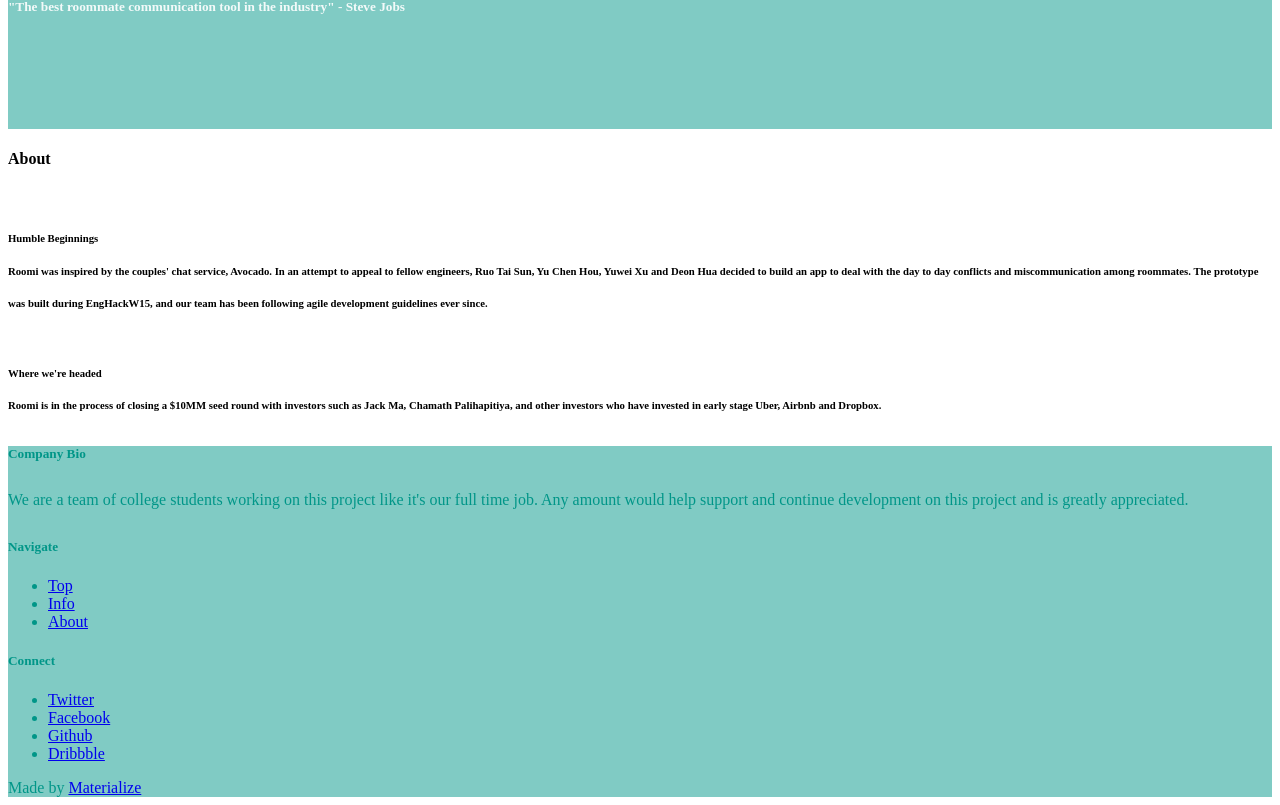
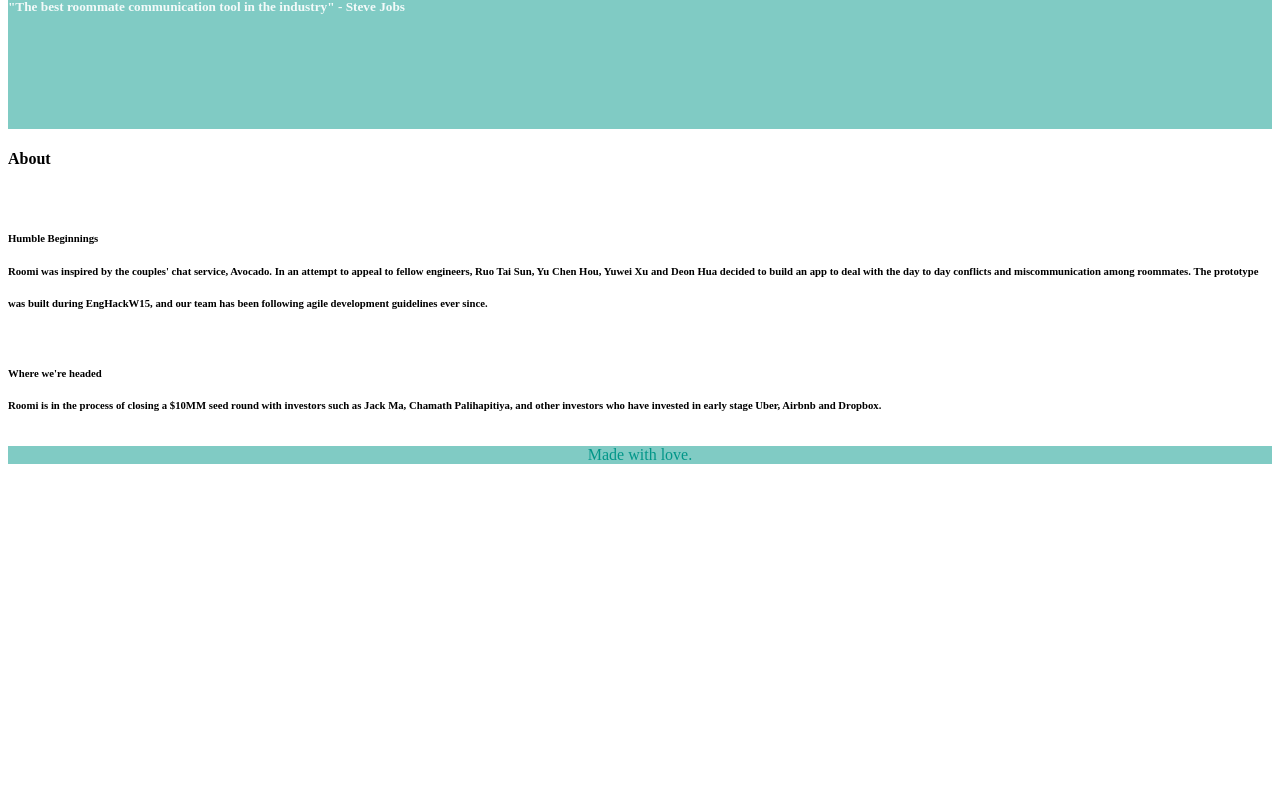
Before and after one commit to factorialLabs/Roomi, a plain HTML site: page client/landing/landing.ng.html in a window 1280 px wide. Shown: the part 1073-1878 px from the top of the page. After the commit the page ends 1545 px from the top, so only its background shows below. Drawn offline with Linux system fonts and the light colour scheme.

Commit message:
Landing Page.

```diff
--- a/client/landing/landing.ng.html
+++ b/client/landing/landing.ng.html
@@ -104,37 +104,12 @@
         </div>
     </div>
 
-  <footer class="page-footer">
-    <div class="container">
-      <div class="row">
-        <div class="col l6 s12">
-          <h5 class="teal-text darken-2">Company Bio</h5>
-          <p class="white-text ">We are a team of college students working on this project like it's our full time job. Any amount would help support and continue development on this project and is greatly appreciated.</p>
-
-
+    <footer class="page-footer" style="padding:0">
+        <div class=" footer-container footer-copyright">
+            <div class="container white-text">
+                <div class = "col s12" style="text-align:center">
+                    Made with love.
                 </div>
-        <div class="col l3 s12">
-          <h5 class="teal-text  darken-2">Navigate</h5>
-          <ul>
-            <li><a class="white-text" href="#!">Top</a></li>
-            <li><a class="white-text" href="#!">Info</a></li>
-            <li><a class="white-text" href="#!">About</a></li>
-          </ul>
-        </div>
-        <div class="col l3 s12">
-          <h5 class="teal-text  darken-2">Connect</h5>
-          <ul>
-            <li><a class="white-text" href="#!">Twitter</a></li>
-            <li><a class="white-text" href="#!">Facebook</a></li>
-            <li><a class="white-text" href="#!">Github</a></li>
-            <li><a class="white-text" href="#!">Dribbble</a></li>
-          </ul>
-        </div>
-      </div>
-    </div>
-    <div class=" footer-container footer-copyright">
-      <div class="container teal-text darken-4">
-      Made by <a href="http://materializecss.com">Materialize</a>
             </div>
         </div>
     </footer>
```
Lines whose indentation alone changed are shown as unchanged.
